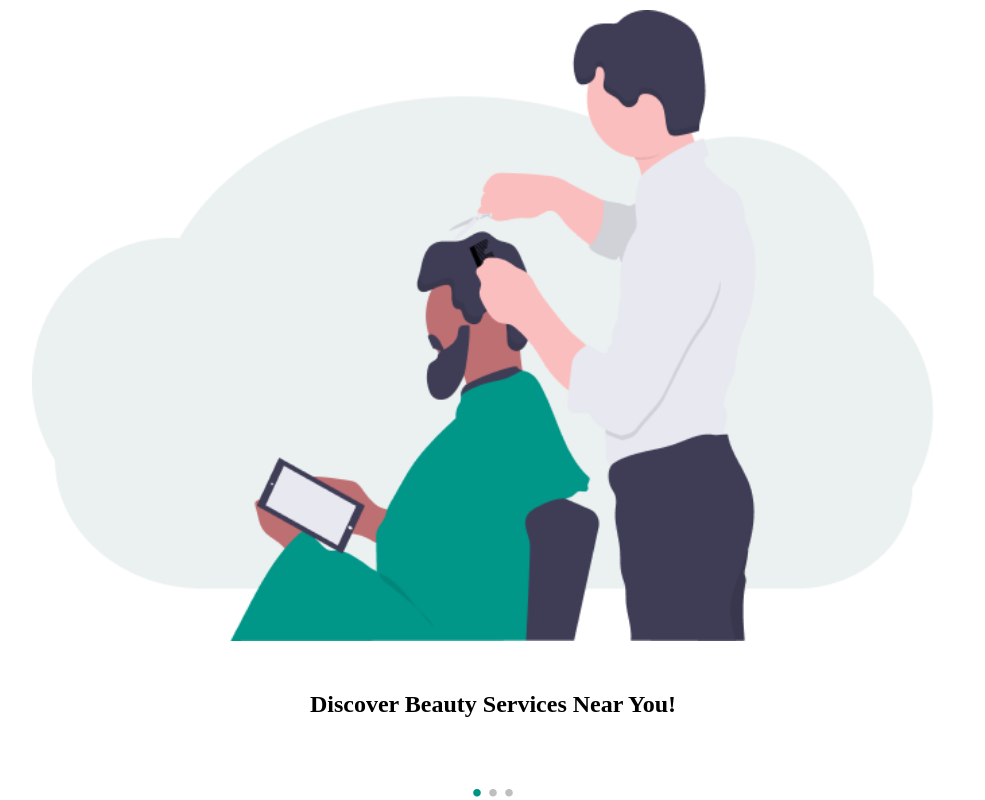
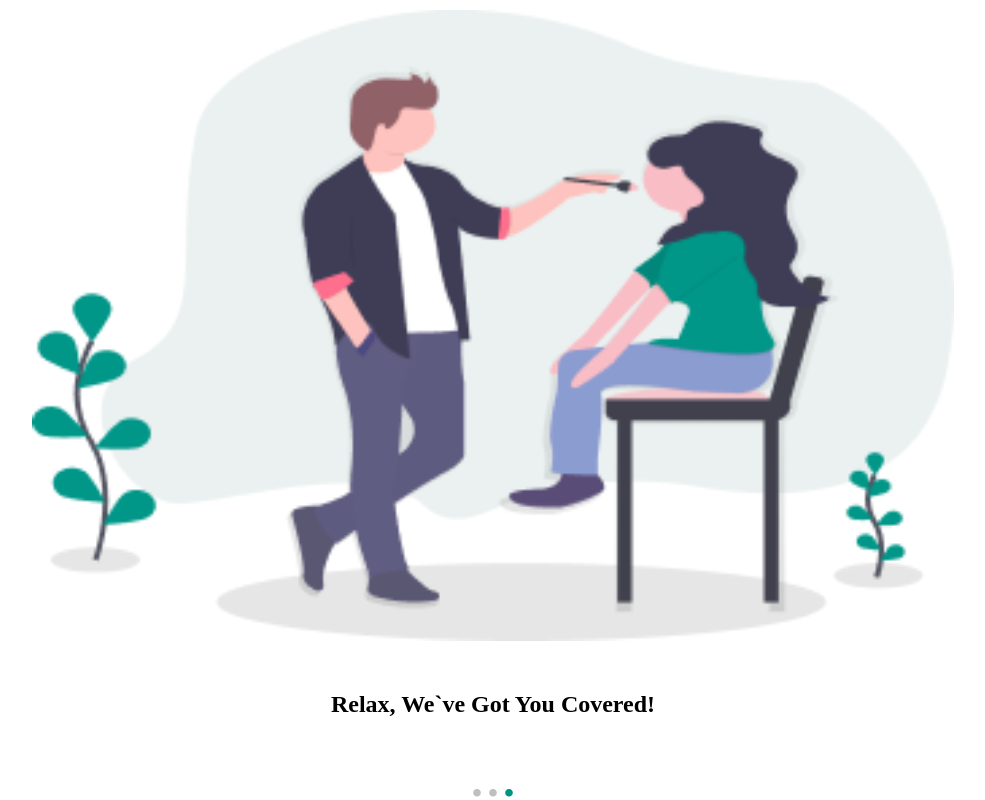
Before and after one commit to BentumYaw001/PynotechBookingApp, a React (Vite) app: page /third-screen in a window 1280 px wide. Shown: the whole page, without its empty margins (157-1142 px from the left). Built offline with nearby package versions, Linux system fonts and the light colour scheme.

Commit message:
factoring i  routes

```diff
--- a/package.json
+++ b/package.json
@@ -12,6 +12,7 @@
   "dependencies": {
     "react": "^18.3.1",
     "react-dom": "^18.3.1",
+    "react-router-dom": "^7.1.5",
     "zustand": "^5.0.3"
   },
   "devDependencies": {
--- a/src/App.jsx
+++ b/src/App.jsx
@@ -1,7 +1,10 @@
 import { useEffect } from "react";
-import SplashScreen from "./components/SplashScreen";
-import { useSplashStore } from "./components/Store";
-import ScreenOne from "./components/ScreenOne";
+import { BrowserRouter as Router, Routes, Route } from "react-router-dom";
+import SplashScreen from "./page/SplashScreen";
+import { useSplashStore } from "./page/Store";
+import ScreenOne from "./page/ScreenOne";
+import ScreenTwo from "./page/ScreenTwo";
+import ScreenThree from "./page/ScreenThree";
 
 function App() {
   const { loading, setLoading } = useSplashStore();
@@ -15,7 +18,19 @@ function App() {
   }, [setLoading]);
 
   return (
-    <div className="App">{loading ? <SplashScreen /> : <ScreenOne />}</div>
+    <div className="App">
+      <Router>
+        {loading ? (
+          <SplashScreen />
+        ) : (
+          <Routes>
+            <Route path="/" element={<ScreenOne />} />
+            <Route path="/second-screen" element={<ScreenTwo />} />
+            <Route path="/third-screen" element={<ScreenThree />} />
+          </Routes>
+        )}
+      </Router>
+    </div>
   );
 }
 
--- a/src/components/ScreenOne.jsx
+++ b/src/page/ScreenOne.jsx
@@ -1,5 +1,8 @@
+import { useNavigate } from "react-router-dom";
 import ScreenOneImage from "/src/assets/images/screenone.png";
+
 function ScreenOne() {
+  const navigate = useNavigate();
   return (
     <>
       <div className="ScreenOne">
@@ -10,7 +13,7 @@ function ScreenOne() {
             <span>.</span> <p>.</p>
             <p>.</p>
           </div>
-          <button>Next</button>
+          <button onClick={() => navigate("/second-screen")}>Next</button>
         </div>
       </div>
     </>
--- /dev/null
+++ b/src/page/ScreenThree.jsx
@@ -0,0 +1,23 @@
+import { useNavigate } from "react-router-dom";
+import ScreenThreeImage from "/src/assets/images/screenthree.png";
+function ScreenThree() {
+  const navigate = useNavigate();
+  return (
+    <>
+      <div className="ScreenOne">
+        <div className="Content">
+          <img src={ScreenThreeImage} alt="" />
+          <h4>Relax, We`ve Got You Covered!</h4>
+          <div className="Dots">
+            <p>.</p>
+            <p>.</p>
+            <span>.</span>
+          </div>
+          <button onClick={() => navigate("/third-screen")}>Get Started</button>
+        </div>
+      </div>
+    </>
+  );
+}
+
+export default ScreenThree;
--- a/src/components/ScreenTwo.jsx
+++ b/src/page/ScreenTwo.jsx
@@ -1,5 +1,7 @@
+import { useNavigate } from "react-router-dom";
 import ScreenTwoImage from "/src/assets/images/screentwo.png";
 function ScreenTwo() {
+  const navigate = useNavigate();
   return (
     <>
       <div className="ScreenOne">
@@ -10,7 +12,7 @@ function ScreenTwo() {
             <p>.</p>
             <span>.</span> <p>.</p>
           </div>
-          <button>Next</button>
+          <button onClick={() => navigate("/third-screen")}>Next</button>
         </div>
       </div>
     </>
--- /dev/null
+++ b/src/page/SignUp.jsx
@@ -0,0 +1,5 @@
+function SignUp() {
+  return <></>;
+}
+
+export default SignUp;
```
Also changed, not shown: src/assets/images/screenthree.png (renamed from src/assets/images/undraw_makeup_artist_rxn8 1.png), src/page/SplashScreen.jsx (renamed from src/components/SplashScreen.jsx), src/page/Store.jsx (renamed from src/components/Store.jsx), 1 other file (tests, documents, lock files or other folders).
